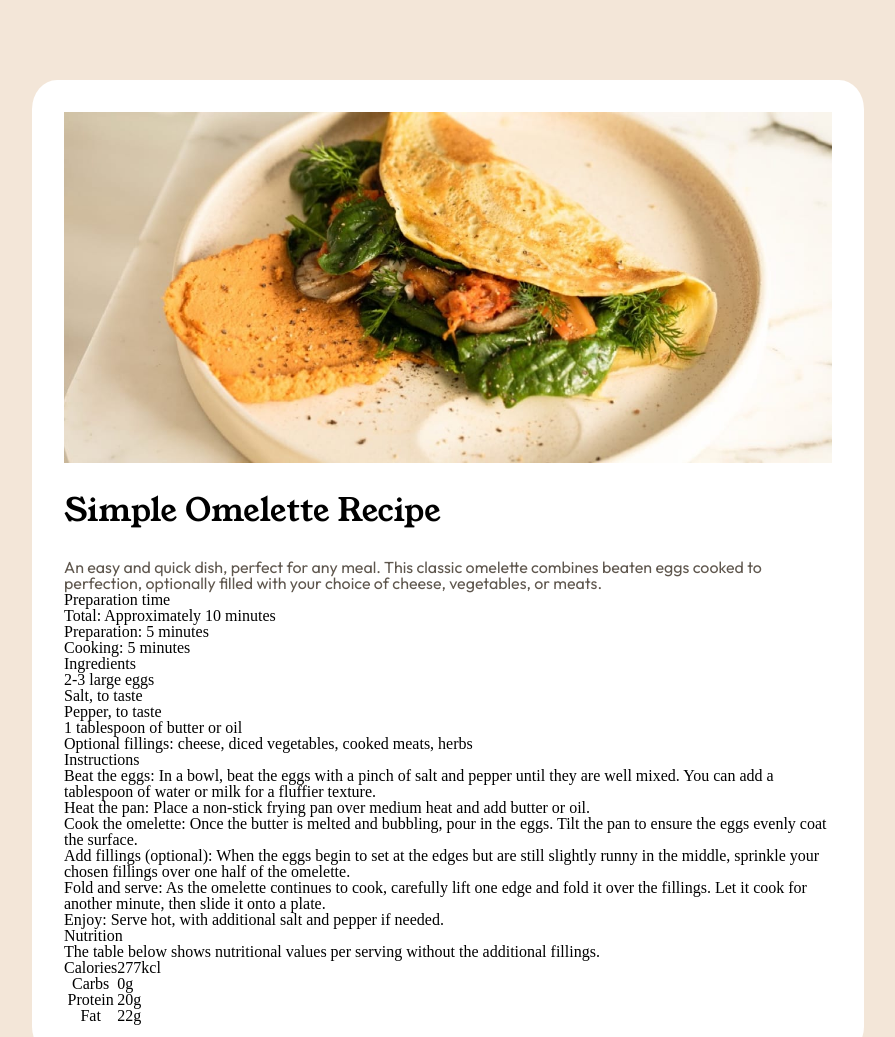
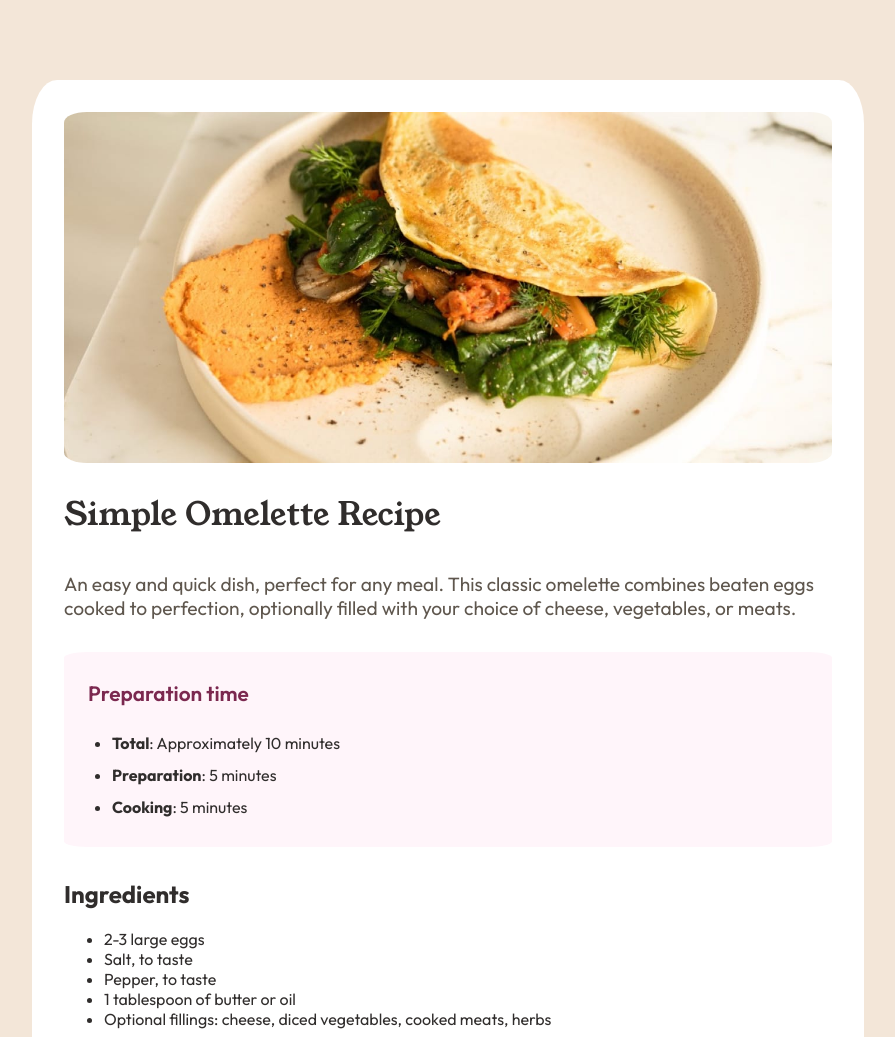
Before and after one commit to SuaJeong-winter/FEM-04-recipe-page, a plain HTML site: page index.html in a window 1280 px wide. Shown: the top 1037 px of the page, without its empty margins (192-1087 px from the left). Drawn offline with nearby package versions, Linux system fonts and the light colour scheme.

Commit message:
style:section_preparation 부분 업데이트

```diff
--- a/index.html
+++ b/index.html
@@ -10,11 +10,6 @@
       type="image/png"
       sizes="32x32"
       href="./assets/images/favicon-32x32.png"
-    />
-
-    <link
-      rel="stylesheet"
-      href="https://cdn.jsdelivr.net/npm/reset-css@5.0.1/reset.min.css"
     />
 
     <title>Frontend Mentor | Recipe page</title>
@@ -38,15 +33,15 @@
         >
 
         <section class="section_preparation">
-          <h3>Preparation time</h3>
+          <h3 class="prepare_subtitle">Preparation time</h3>
           <ul>
-            <li>Total: Approximately 10 minutes</li>
-            <li>Preparation: 5 minutes</li>
-            <li>Cooking: 5 minutes</li>
+            <li><b>Total</b>: Approximately 10 minutes</li>
+            <li><b>Preparation</b>: 5 minutes</li>
+            <li><b>Cooking</b>: 5 minutes</li>
           </ul>
         </section>
         <section class="section_recipe_ingredients">
-          <h2>Ingredients</h2>
+          <h2 class="">Ingredients</h2>
           <ul>
             <li>2-3 large eggs</li>
             <li>Salt, to taste</li>
--- a/styles.css
+++ b/styles.css
@@ -29,9 +29,13 @@
 
   overflow-y: scroll;
 }
-
+/* Body */
 body {
   background-color: var(--white);
+  font-family: "Outfit", serif;
+  font-weight: 400;
+  color: var(--Stone900);
+  margin: 0;
 }
 
 main {
@@ -40,13 +44,11 @@ main {
 
 article {
   background-color: var(--white);
-  /* background-color: aqua; */
   padding: 1.2rem;
 }
 
 .recipe_thumbnail {
   width: 100%;
-  max-width: 48rem;
   height: auto;
   display: block;
 }
@@ -55,18 +57,38 @@ h1 {
   font-family: "Young Serif", serif;
   font-weight: 400;
   font-size: 2rem;
-  margin-top: 2rem;
+  margin-top: 1.8rem;
 }
 
 .recipe_summary {
   font-family: "Outfit", serif;
   font-weight: 400;
-  font-size: 1rem;
+  font-size: 1.2rem;
   color: var(--Stone600);
   display: inline-block;
-  margin-top: 2rem;
+  margin-top: 0.5rem;
 }
 
+.section_preparation {
+  background-color: var(--Rose50);
+  border-radius: 3%;
+  margin: 2rem auto;
+  padding: 0.5rem;
+}
+
+.prepare_subtitle {
+  font-family: "Outfit", serif;
+  font-weight: 600;
+  font-size: 1.3rem;
+  color: var(--Rose800);
+  padding-left: 1rem;
+}
+
+.section_preparation li {
+  line-height: 2rem;
+}
+
+/* Footer */
 .attribution {
   font-size: 0.6875rem;
   text-align: center;
@@ -98,8 +120,9 @@ h1 {
 
   .recipe_thumbnail {
     width: 100%;
-    max-width: 48rem;
+    max-width: 65rem;
     height: auto;
     display: block;
+    border-radius: 3%;
   }
 }
```
